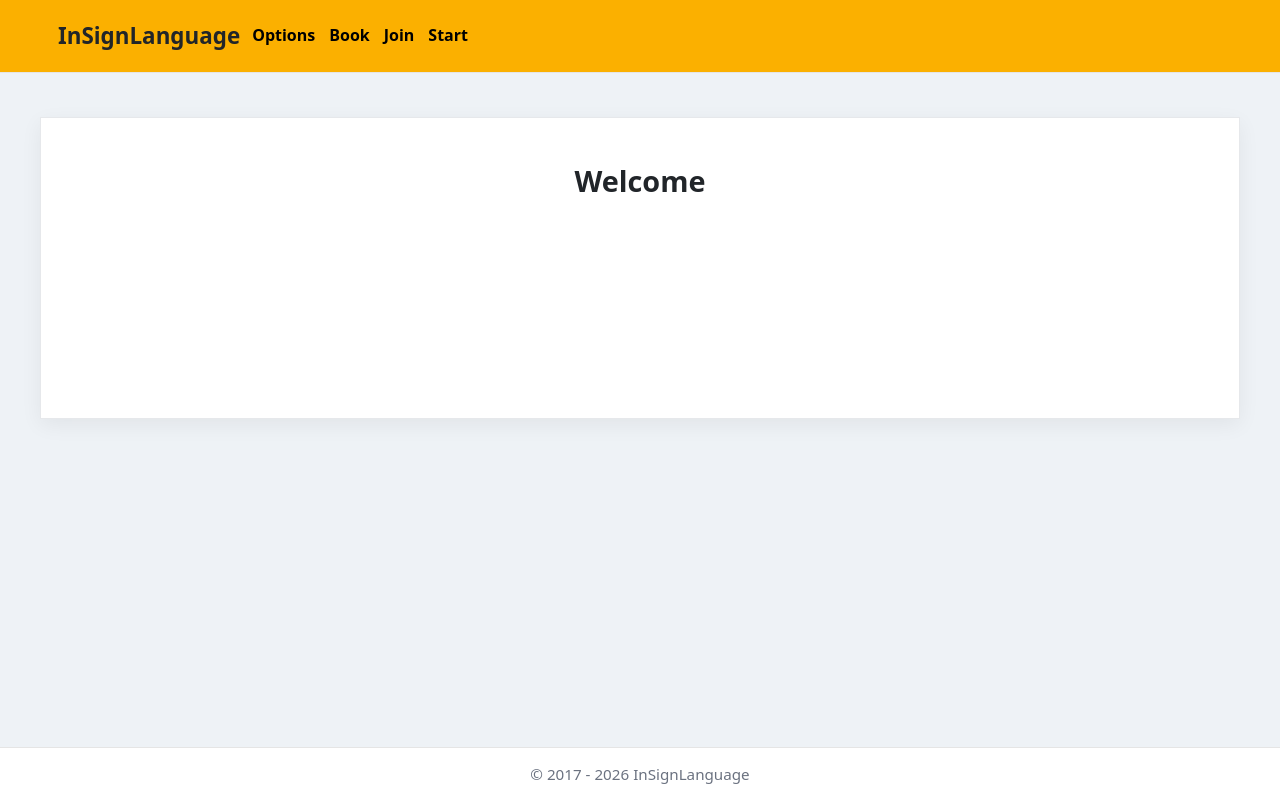
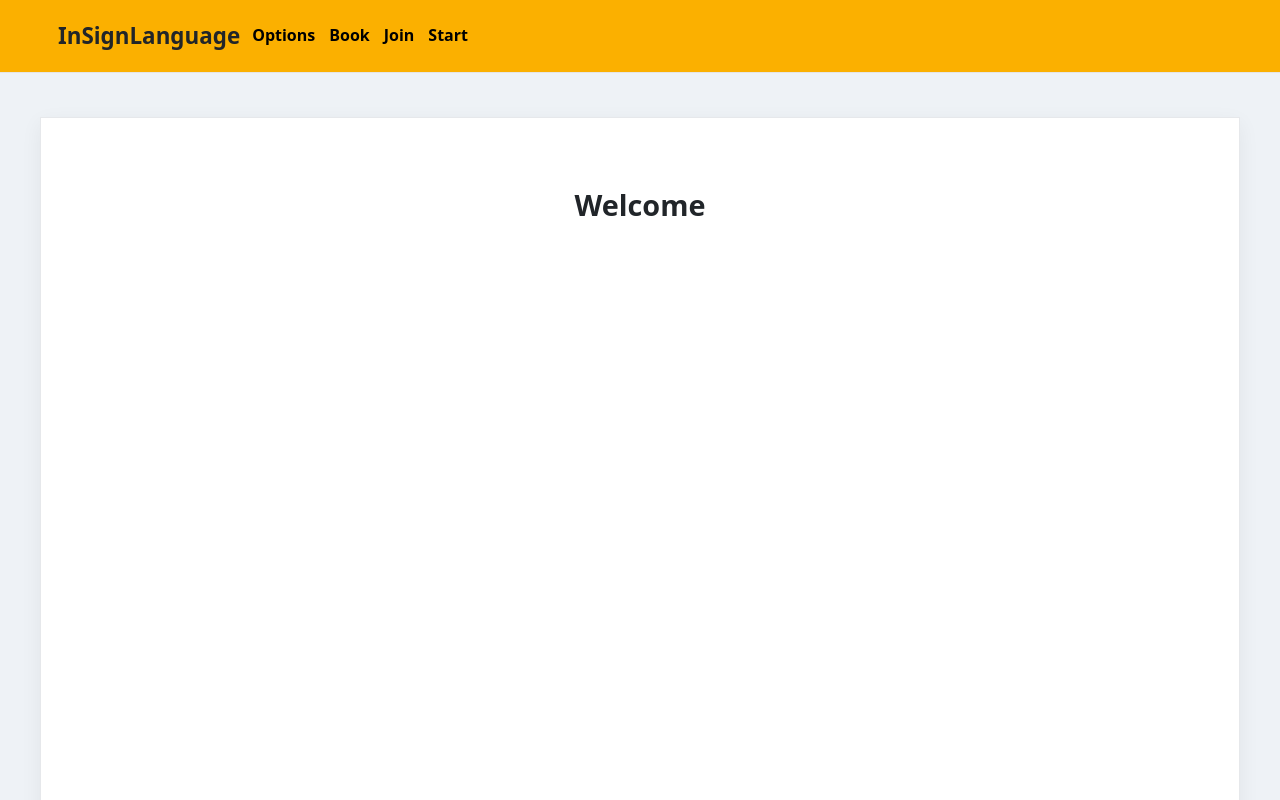
Before and after one commit to matlaInSignLanguage/Dev_VRS, a website: page public/book.html in a window 1280 px wide. Drawn offline with Linux system fonts and the light colour scheme; no server answers.

Commit message:
small fix design

```diff
--- a/public/book.html
+++ b/public/book.html
@@ -7,12 +7,15 @@
 
   <title>VRS book | InSignLanguage</title>
 
-  <meta name="description" id="seo_description" content="Book a sign language appointment with our expert team. Access professional interpreting and Video Relay Services to support clear, accessible communication.">
-  <meta name="keywords" id="seo_keyword" content="Book a sign language appointment, sign language interpreting services, learn sign language, schedule sign language appointment, effective communication in sign language">
+  <meta name="description" id="seo_description"
+    content="Book a sign language appointment with our expert team. Access professional interpreting and Video Relay Services to support clear, accessible communication.">
+  <meta name="keywords" id="seo_keyword"
+    content="Book a sign language appointment, sign language interpreting services, learn sign language, schedule sign language appointment, effective communication in sign language">
 
   <!-- Open Graph -->
   <meta property="og:title" content="Book a Sign Language Appointment">
-  <meta property="og:description" content="Book a sign language appointment with our expert team. Access professional interpreting and Video Relay Services to support clear, accessible communication.">
+  <meta property="og:description"
+    content="Book a sign language appointment with our expert team. Access professional interpreting and Video Relay Services to support clear, accessible communication.">
   <meta property="og:type" content="website">
 
   <link rel="icon" href="/images/favicon.ico" />
@@ -32,7 +35,7 @@
 
         <div class="content-body main-container">
 
-<section class="section">
+          <section class="book-section">
             <h1 id="book_title">Welcome</h1>
             <div class="iframe-card">
               <iframe id="book_link"></iframe>
@@ -51,4 +54,5 @@
   <script src="layout.js"></script>
   <script src="environment_variables.js"></script>
 </body>
+
 </html>
--- a/public/styles.css
+++ b/public/styles.css
@@ -278,8 +278,12 @@ p {
    BOOK IFRAME FIX (MOBILE SAFE)
    ========================= */
 .book-section {
-  width: 100%;
+  /* width: 100%; */
   height: calc(100dvh - 70px);
+  max-width: 600px;
+  margin: 40px auto;
+  text-align: center;
+  padding: 0 12px;
 
   display: flex;
   flex-direction: column;
```
Also changed, not shown: public/index.html (+0 -2 lines). Lines whose indentation alone changed are shown as unchanged.
